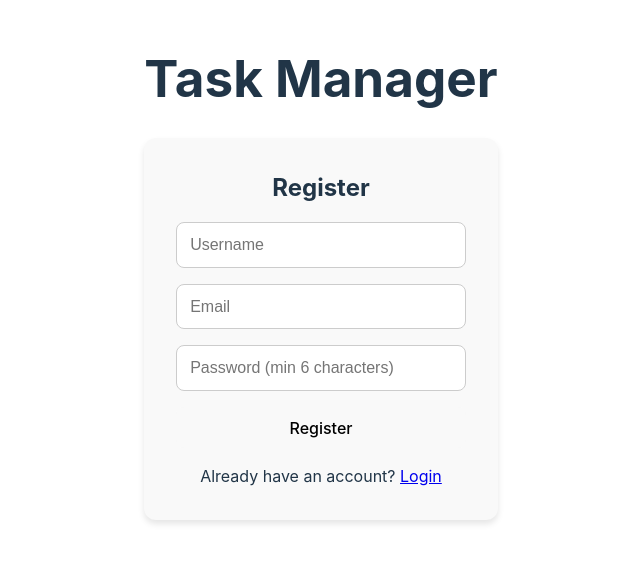
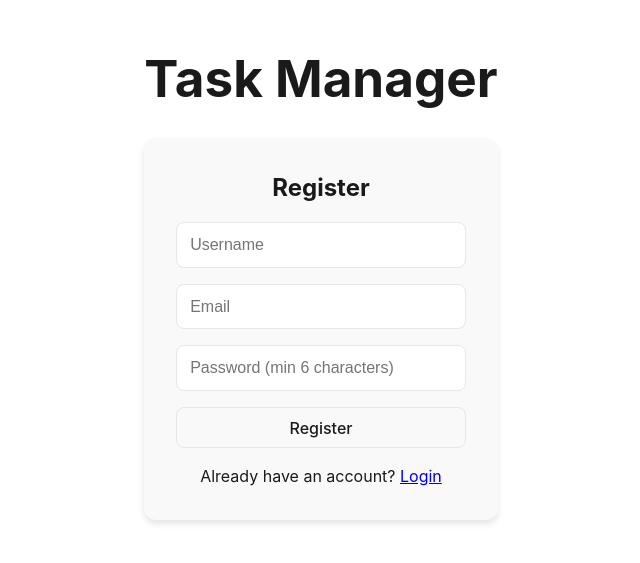
Before and after one commit to rohinqaderyan/task-manager-full-stack-, a React (Vite) app in the folder frontend/: page /register in a window 1280 px wide. Shown: the part 115-678 px from the top of the page, without its empty margins (319-959 px from the left). Built offline with nearby package versions, Linux system fonts and the light colour scheme; no server answers.

Commit message:
feat: add dark mode support with theme toggle and persistent preference

```diff
--- a/frontend/src/App.tsx
+++ b/frontend/src/App.tsx
@@ -1,5 +1,7 @@
 import { BrowserRouter as Router, Routes, Route, Navigate } from 'react-router-dom';
+import { useEffect } from 'react';
 import { useAuthStore } from './store/authStore';
+import { useThemeStore } from './store/themeStore';
 import Login from './pages/Login';
 import Register from './pages/Register';
 import Dashboard from './pages/Dashboard';
@@ -7,6 +9,12 @@ import './App.css';
 
 function App() {
   const { user } = useAuthStore();
+  const { isDarkMode, setTheme } = useThemeStore();
+
+  // Initialize theme on app load
+  useEffect(() => {
+    setTheme(isDarkMode);
+  }, []);
 
   return (
     <Router>
--- /dev/null
+++ b/frontend/src/components/ThemeToggle.tsx
@@ -0,0 +1,29 @@
+import { useThemeStore } from '../store/themeStore';
+
+export default function ThemeToggle() {
+  const { isDarkMode, toggleTheme } = useThemeStore();
+
+  return (
+    <button
+      onClick={toggleTheme}
+      style={{
+        padding: '0.5rem',
+        borderRadius: '8px',
+        border: '1px solid var(--border-color)',
+        background: 'var(--background)',
+        cursor: 'pointer',
+        fontSize: '1.25rem',
+        transition: 'all 0.3s ease',
+        display: 'flex',
+        alignItems: 'center',
+        justifyContent: 'center',
+        width: '40px',
+        height: '40px',
+      }}
+      title={isDarkMode ? 'Switch to light mode' : 'Switch to dark mode'}
+      aria-label={isDarkMode ? 'Switch to light mode' : 'Switch to dark mode'}
+    >
+      {isDarkMode ? '☀️' : '🌙'}
+    </button>
+  );
+}
--- a/frontend/src/index.css
+++ b/frontend/src/index.css
@@ -3,14 +3,54 @@
   line-height: 1.5;
   font-weight: 400;
 
-  color-scheme: light dark;
-  color: rgba(255, 255, 255, 0.87);
-  background-color: #242424;
-
   font-synthesis: none;
   text-rendering: optimizeLegibility;
   -webkit-font-smoothing: antialiased;
   -moz-osx-font-smoothing: grayscale;
+
+  /* Light mode colors (default) */
+  --background: #ffffff;
+  --foreground: #1a1a1a;
+  --primary: #3b82f6;
+  --secondary: #64748b;
+  --border-color: #e5e7eb;
+  --card-bg: #ffffff;
+  --card-border: #e5e7eb;
+  --input-bg: #ffffff;
+  --button-bg: #f9f9f9;
+  --button-hover: #f3f4f6;
+  --text-primary: #1a1a1a;
+  --text-secondary: #6b7280;
+  --success: #10b981;
+  --error: #ef4444;
+  --warning: #f59e0b;
+  --info: #3b82f6;
+}
+
+[data-theme="dark"] {
+  /* Dark mode colors */
+  --background: #1a1a1a;
+  --foreground: #ffffff;
+  --primary: #60a5fa;
+  --secondary: #94a3b8;
+  --border-color: #374151;
+  --card-bg: #262626;
+  --card-border: #374151;
+  --input-bg: #262626;
+  --button-bg: #262626;
+  --button-hover: #374151;
+  --text-primary: rgba(255, 255, 255, 0.87);
+  --text-secondary: #9ca3af;
+  --success: #34d399;
+  --error: #f87171;
+  --warning: #fbbf24;
+  --info: #60a5fa;
+}
+
+body {
+  background-color: var(--background);
+  color: var(--text-primary);
+  transition: background-color 0.3s ease, color 0.3s ease;
 }
 
 * {
@@ -30,53 +70,53 @@ body {
 h1 {
   font-size: 3.2em;
   line-height: 1.1;
+  color: var(--text-primary);
+}
+
+h2, h3, h4, h5, h6 {
+  color: var(--text-primary);
 }
 
 button {
   border-radius: 8px;
-  border: 1px solid transparent;
+  border: 1px solid var(--border-color);
   padding: 0.6em 1.2em;
   font-size: 1em;
   font-weight: 500;
   font-family: inherit;
-  background-color: #1a1a1a;
+  background-color: var(--button-bg);
+  color: var(--text-primary);
   cursor: pointer;
-  transition: border-color 0.25s;
+  transition: all 0.3s ease;
 }
 
 button:hover {
-  border-color: #646cff;
+  background-color: var(--button-hover);
 }
 
 button:focus,
 button:focus-visible {
-  outline: 4px auto -webkit-focus-ring-color;
+  outline: 2px solid var(--primary);
+  outline-offset: 2px;
 }
 
-input {
+input, textarea, select {
   padding: 0.8em;
   border-radius: 8px;
-  border: 1px solid #ccc;
-  background-color: #1a1a1a;
-  color: rgba(255, 255, 255, 0.87);
+  border: 1px solid var(--border-color);
+  background-color: var(--input-bg);
+  color: var(--text-primary);
   font-size: 1em;
+  transition: all 0.3s ease;
 }
 
-input:focus {
+input:focus, textarea:focus, select:focus {
   outline: none;
-  border-color: #646cff;
+  border-color: var(--primary);
 }
 
-@media (prefers-color-scheme: light) {
-  :root {
-    color: #213547;
-    background-color: #ffffff;
-  }
-  button {
-    background-color: #f9f9f9;
-  }
-  input {
-    background-color: #ffffff;
-    color: #213547;
-  }
+.card {
+  background-color: var(--card-bg);
+  border: 1px solid var(--card-border);
+  transition: all 0.3s ease;
 }
--- a/frontend/src/pages/Dashboard.tsx
+++ b/frontend/src/pages/Dashboard.tsx
@@ -14,6 +14,7 @@ import ConfirmDialog from '../components/ConfirmDialog';
 import TaskAnalytics from '../components/TaskAnalytics';
 import DateRangeFilter from '../components/DateRangeFilter';
 import ExportMenu from '../components/ExportMenu';
+import ThemeToggle from '../components/ThemeToggle';
 import { filterTasks, sortTasks } from '../utils/taskUtils';
 import { getDateRangeFilter } from '../utils/dateUtils';
 import { exportFilteredTasks, exportTaskReport } from '../utils/exportUtils';
@@ -155,7 +156,10 @@ export default function Dashboard() {
           <h1>Welcome, {user?.username}!</h1>
           <p>Manage your tasks efficiently</p>
         </div>
-        <button onClick={logout}>Logout</button>
+        <div style={{ display: 'flex', gap: '0.75rem', alignItems: 'center' }}>
+          <ThemeToggle />
+          <button onClick={logout}>Logout</button>
+        </div>
       </div>
 
       {error && <ErrorMessage message={error} onRetry={fetchTasks} />}
--- /dev/null
+++ b/frontend/src/store/themeStore.ts
@@ -0,0 +1,28 @@
+import { create } from 'zustand';
+import { persist } from 'zustand/middleware';
+
+interface ThemeStore {
+  isDarkMode: boolean;
+  toggleTheme: () => void;
+  setTheme: (isDark: boolean) => void;
+}
+
+export const useThemeStore = create<ThemeStore>()(
+  persist(
+    (set) => ({
+      isDarkMode: false,
+      toggleTheme: () => set((state) => {
+        const newMode = !state.isDarkMode;
+        document.documentElement.setAttribute('data-theme', newMode ? 'dark' : 'light');
+        return { isDarkMode: newMode };
+      }),
+      setTheme: (isDark: boolean) => {
+        document.documentElement.setAttribute('data-theme', isDark ? 'dark' : 'light');
+        set({ isDarkMode: isDark });
+      },
+    }),
+    {
+      name: 'theme-storage',
+    }
+  )
+);
```
